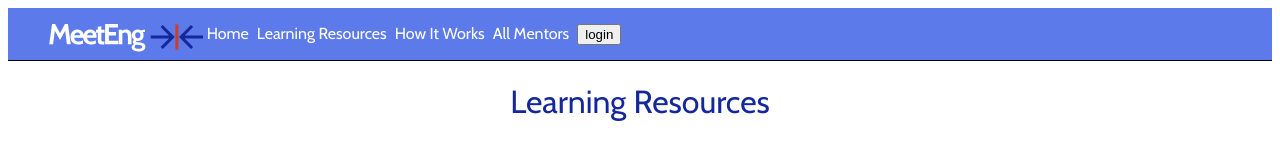
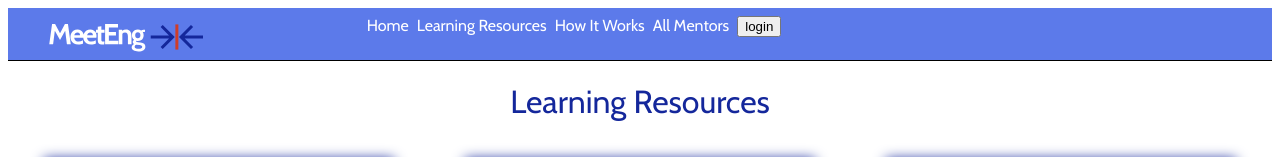
Before and after one commit to DerekBracken/Tutor-App, a React (Create React App) app in the folder client/: page /learning-resources in a window 1280 px wide. Shown: the top 157 px of the page. Built offline with nearby package versions, Linux system fonts and the light colour scheme; no server answers; grey boxes are pictures that could not be loaded; the HTML template or start-up script is replaced by a standard one.

Commit message:
learning resources page done

```diff
--- a/client/src/components/HeaderComponent.js
+++ b/client/src/components/HeaderComponent.js
@@ -35,12 +35,14 @@ const HeaderComponent = () => {
         <div id="header">
                 <div id="navbar">
                  <img id="logo" src={image} type='image' alt='logo'/>
-                    <a href="http://localhost:3000/">Home</a>
-                    <a href="http://localhost:3000/learning-resources">Learning Resources</a>
-                    <a href="http://localhost:3000/how-it-works">How It Works</a>
-                    <a href="http://localhost:3000/view-mentors">All Mentors</a>
+                  <div id="header-links">
+                      <a href="http://localhost:3000/">Home</a>
+                      <a href="http://localhost:3000/learning-resources">Learning Resources</a>
+                      <a href="http://localhost:3000/how-it-works">How It Works</a>
+                      <a href="http://localhost:3000/view-mentors">All Mentors</a>
 
-                    <Link to="/login"><button>{profile}</button></Link> {currentUser && <button to="/" variant='link' onClick={handleLogout}>Log Out</button>}
+                      <Link to="/login"><button>{profile}</button></Link> {currentUser && <button to="/" variant='link' onClick={handleLogout}>Log Out</button>}
+                  </div>
                 </div>
 
 
--- a/client/src/styles/LearningResources.css
+++ b/client/src/styles/LearningResources.css
@@ -6,7 +6,7 @@
 
 .container{
     margin: 16px;
-    box-shadow: 30px, 30px, 30px, 0.5 black;
+    /* box-shadow: 30px, 30px, 30px, .5 black; */
 }
 
 .learning-resources-img {
@@ -14,8 +14,13 @@
     max-height: 400px;
     position: relative;
     text-align: center;
+    filter: drop-shadow(0 0 0.4rem #14279B);
+    cursor: pointer;
 }
 
+.learning-resources-img:hover{
+    filter: drop-shadow(0 0 0.8rem #14279B);
+}
 .resources-name{
     font-family: 'Cabin', sans-serif;
     font-weight: 100;
--- a/client/src/styles/app.css
+++ b/client/src/styles/app.css
@@ -1,3 +1,5 @@
  body {
     font-family: 'Cabin', sans-serif;
+    width: 100%;
+    height: 100%;
 }
--- a/client/src/styles/header.css
+++ b/client/src/styles/header.css
@@ -12,6 +12,7 @@
 #navbar {
     padding-left: 32px;
     display: flex;
+    align-content: space-between;
 }
 
 #logo {
@@ -37,3 +38,8 @@ a {
 a:active {
     color: white;
 }
+
+#header-links {
+    right: 0;
+    padding-left: 160px;
+}
--- a/client/src/styles/homepage.css
+++ b/client/src/styles/homepage.css
@@ -1,10 +1,15 @@
+html {
+    width: 100%;
+    height: 100%;
+}
+
 #home-page {
     font-family: 'Cabin', sans-serif;
-    background: #5C7AEA;
     color:white;
     min-width: 100%;
     min-height: 100%;
     display: grid;
+    background: #5C7AEA;
 }
 
 #home-layout{
```
